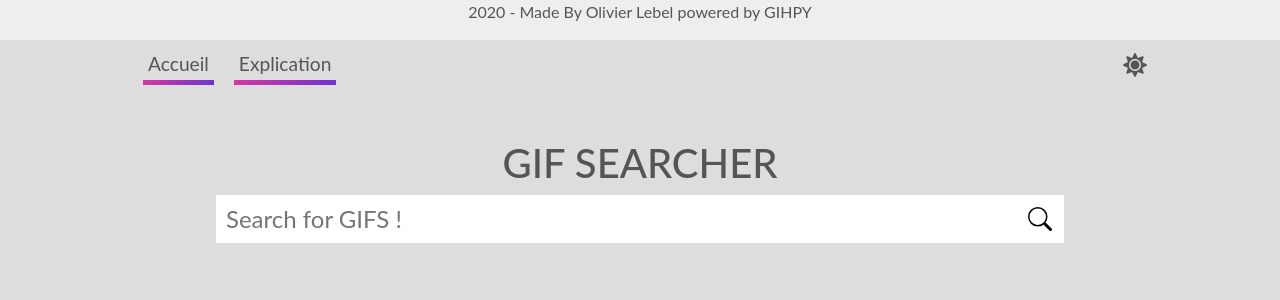
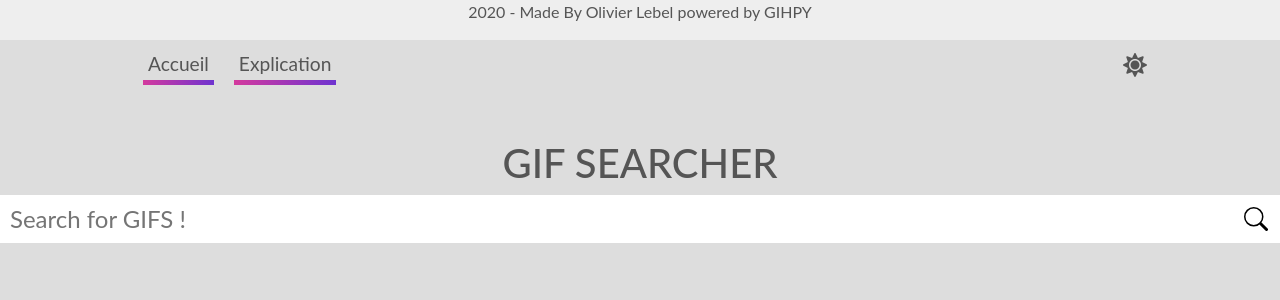
Before and after one commit to OliveLeb/react-gif-searcher, a React (Create React App) app: page / in a window 1280 px wide. Shown: the top 300 px of the page. Built offline with nearby package versions, Linux system fonts and the light colour scheme.

Commit message:
disposition css

```diff
--- a/src/components/Searcher.js
+++ b/src/components/Searcher.js
@@ -109,7 +109,7 @@ const Search = () => {
           <div
             style={{
               display: 'flex',
-              width: 'calc(200px * 4 + 3em)',
+              width: '100%',
               margin: 'auto',
             }}
           >
@@ -143,7 +143,6 @@ const Search = () => {
         </form>
         <br />
 
-        <div>
         {idGif ? (
           gifById(idGif)
         ) : (
@@ -157,7 +156,7 @@ const Search = () => {
             />
           </div>
         )}
-        </div>
+
         <div>{isLoading && 'Loading ...'}</div>
 
         <div>{error && 'Error'}</div>
```
Lines whose indentation alone changed are shown as unchanged.
